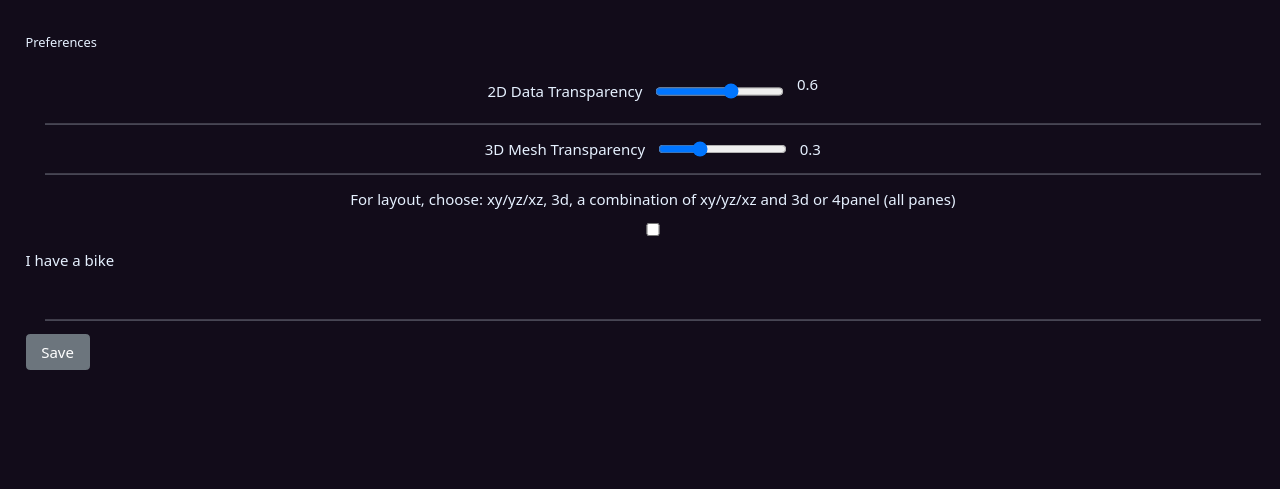
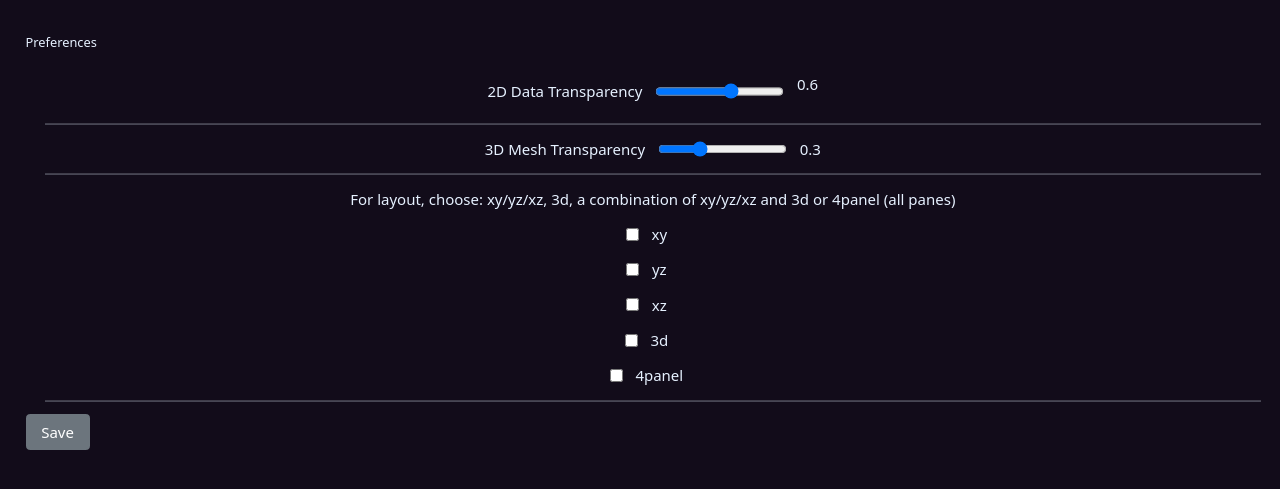
Before and after one commit to aplbrain/neuvue-app, a Django app: page /preferences/ in a window 1280 px wide. Shown: the part 32-521 px from the top of the page. Run offline with Django 3.2, Linux system fonts and the light colour scheme; data comes from the database, SQL or seed files in the repository; both versions use the stored data as it was after the commit; some libraries are stand-ins or nearby versions.

```diff
--- a/neuvue_project/preferences/views.py
+++ b/neuvue_project/preferences/views.py
@@ -12,7 +12,7 @@ def convert_for_context(var):
 
 class PreferencesView(View):
     def get(self, request, *args, **kwargs):
-        num_of_params = 2
+        num_of_params = 3
         settings.USER = request.user
 
 
@@ -44,10 +44,12 @@ class PreferencesView(View):
 
         alpha_selected = convert_for_context(alpha_selected)
         alpha_3d = convert_for_context(alpha_3d)
-
+        #not in models yet V, still testing
+        layout = request.GET.get('layout')
         context = {
             'alphaSelected': str(alpha_selected),
             'alpha3D': str(alpha_3d),
+            'layout': layout
         }
 
         return render(request, "preferences.html", context)
--- a/neuvue_project/templates/preferences.html
+++ b/neuvue_project/templates/preferences.html
@@ -36,8 +36,30 @@
         <div> For layout, choose: xy/yz/xz, 3d, a combination of xy/yz/xz and 3d or 4panel (all panes)</div>
     </div>
 
-    <input type="checkbox" id="vehicle1" name="vehicle1" value="Bike">
-    <label for="vehicle1"> I have a bike</label><br>
+    <div class="checkbox-row">
+        <input type="checkbox" id="xy">
+        <label for="xy"> xy</label><br>
+    </div>
+
+    <div class="checkbox-row">
+        <input type="checkbox" id="yz">
+        <label for="yz"> yz</label><br>
+    </div>
+
+    <div class="checkbox-row">
+        <input type="checkbox" id="xz">
+        <label for="xz"> xz</label><br>
+    </div>
+
+    <div class="checkbox-row">
+        <input type="checkbox" id="3d">
+        <label for="3d"> 3d</label><br>
+    </div>
+
+    <div class="checkbox-row">
+        <input type="checkbox" id="4panel">
+        <label for="4panel"> 4panel</label><br>
+    </div>
 
 
     <hr class="dropdown-divider" style="width:95vw;position:relative;margin:auto;">
@@ -66,6 +88,7 @@
         var form = $('<form>').attr('action', '').attr('method', 'get').attr('class', 'bottomBar').attr('style', 'order: 0;')
         $('<input>').attr('type', 'hidden').attr('name', 'alphaSelected').attr('value', document.getElementById("alphaSelected").value / 100).appendTo(form);
         $('<input>').attr('type', 'hidden').attr('name', 'alpha3D').attr('value', document.getElementById("alpha3D").value / 100).appendTo(form);
+        $('<input>').attr('type', 'hidden').attr('name', 'layout').attr('value', getLayout()).appendTo(form);
         $(document.body).append(form)
         $(form).submit();
     }
@@ -74,48 +97,117 @@
         submitSlider()
     });
 
-    $(".checkbox-menu").on("change", "input[type='checkbox']", function () {
-        $(this).closest("li").toggleClass("active", this.checked);
+    //checkbox
+
+    $("#xy").click(function () {
+        checkBox("xy")
     });
 
-    $(document).on('click', '.allow-focus', function (e) {
-        e.stopPropagation();
+    $("#yz").click(function () {
+        checkBox("yz")
     });
 
-</script>
+    $("#xz").click(function () {
+        checkBox("xz")
+    });
 
-<style>
-    .checkbox-menu li label {
-        display: block;
-        padding: 3px 10px;
-        clear: both;
-        font-weight: normal;
-        line-height: 1.42857143;
-        color: #333;
-        white-space: nowrap;
-        margin: 0;
-        transition: background-color .4s ease;
+    $("#3d").click(function () {
+        checkBox("3d")
+    });
+
+    $("#4panel").click(function () {
+        checkBox("4panel")
+    });
+
+    function checkBox(id) {
+        var lastchecked = document.getElementById(id);
+        var xy = document.getElementById("xy");
+        var yz = document.getElementById("yz");
+        var xz = document.getElementById("xz");
+        var three_d = document.getElementById("3d");
+        var four_panel = document.getElementById("4panel");
+        //first three can only individually be checked
+        if (lastchecked.checked == true && lastchecked.id == "xy") {
+            yz.checked = false
+            xz.checked = false
+            four_panel.checked = false
+        }
+
+        if (lastchecked.checked == true && lastchecked.id == "yz") {
+            xy.checked = false
+            xz.checked = false
+            four_panel.checked = false
+        }
+
+        if (lastchecked.checked == true && lastchecked.id == "xz") {
+            yz.checked = false
+            xy.checked = false
+            four_panel.checked = false
+        }
+        //if 4panel is checked
+        if (lastchecked.checked == true && lastchecked.id == "4panel") {
+            xy.checked = false
+            yz.checked = false
+            xz.checked = false
+            three_d.checked = false
+        }
+        //3d
+        if (lastchecked.checked == true && lastchecked.id == "3d") {
+            four_panel.checked = false
+        }
     }
 
-    .checkbox-menu li input {
-        margin: 0px 5px;
-        top: 2px;
-        position: relative;
+    function getLayout() {
+        var xy = document.getElementById("xy").checked;
+        var yz = document.getElementById("yz").checked;
+        var xz = document.getElementById("xz").checked;
+        var three_d = document.getElementById("3d").checked;
+        var four_panel = document.getElementById("4panel").checked;
+        var arr = []
+        var complete = []
+        var string = ""
+        arr.push({"xy": xy}, {"yz": yz}, {"xz": xz}, {"3d": three_d}, {"4panel": four_panel})
+        layouts = ["xy","yz","xz", "3d", "4panel"]
+        complete_layouts = []
+        for (var i = 0; i < arr.length; i++) {
+            if (arr[i][layouts[i]] == true) {
+                complete.push(arr[i])
+                complete_layouts.push(layouts[i])
+            }
+        }
+        if (complete_layouts.includes("xy")) {
+            string.concat("xy")
+        }
+        else if (complete_layouts.includes("yz")) {
+            string.concat("yz")
+        }
+        else if (complete_layouts.includes("yz")) {
+            string.concat("yz")
+        }
+        if (complete_layouts.includes("3d")) {
+            string.concat("-3d")
+        }
+        if (complete_layouts.includes("4panel")) {
+            string.concat("4panel")
+        }
+        return string
+
     }
 
-    .checkbox-menu li.active label {
-        background-color: #cbcbff;
-        font-weight: bold;
+
+
+
+
+
+</script>
+<style>
+    .checkbox-row {
+        display: flex;
+        flex-direction: row;
+        justify-content: center;
+        align-items: center;
+        gap: 1vw;
     }
 
-    .checkbox-menu li label:hover,
-    .checkbox-menu li label:focus {
-        background-color: #f5f5f5;
-    }
-
-    .checkbox-menu li.active label:hover,
-    .checkbox-menu li.active label:focus {
-        background-color: #b8b8ff;
-    }
 </style>
 {% endblock %}
--- a/neuvue_project/workspace/views.py
+++ b/neuvue_project/workspace/views.py
@@ -99,6 +99,7 @@ class WorkspaceView(LoginRequiredMixin, View):
         alpha_3d = config.alpha_3d
 
         cdict = json.loads(context['ng_state'])
+        #cdict["layout"] =
         cdict['layers'][1]['selectedAlpha'] = float(alpha_selected)
         if "objectAlpha" in cdict['layers'][1].keys():
             cdict['layers'][1]['objectAlpha'] = float(alpha_3d)
```
Also changed, not shown: neuvue_project/neuvueDB.sqlite3.
